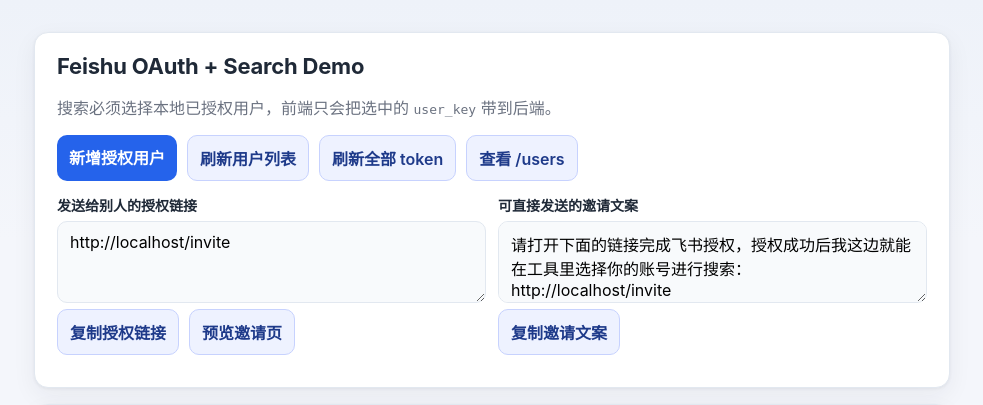
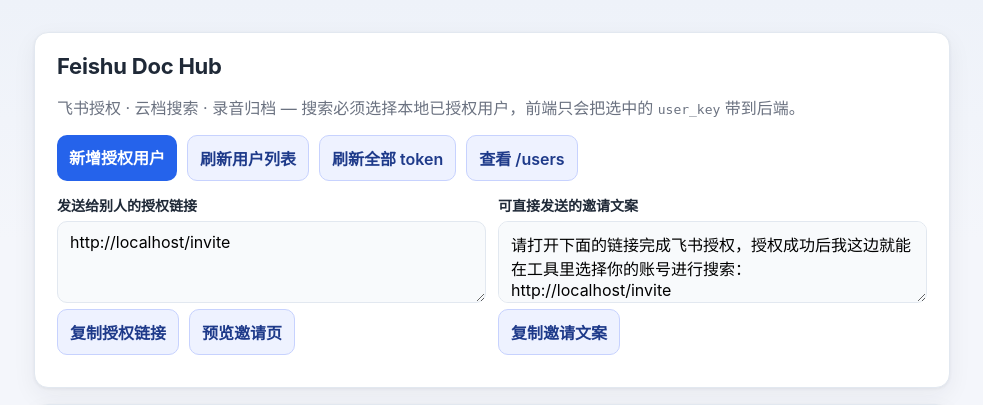
Before and after one commit to fsz1885/feishu_oauth_app, a Flask app: page / in a window 1280 px wide. Shown: the top 405 px of the page, without its empty margins (148-1131 px from the left). Run offline with Flask 3, Linux system fonts and the light colour scheme; the visitor is signed in with stand-in values (Sample User, id 1); data that the repository does not hold is empty; parts of the project's set-up code (start-up, migrations or seed data) failed here and were passed over.

Commit message:
docs: 服务更名为 Feishu Doc Hub
从 Demo 定位升级为已通过上线前压力测试(7/7)的生产服务:
- 页面 title/H1、登录页、README 同步更名
- 副标题: 飞书授权 · 云档搜索 · 录音归档

```diff
--- a/app/templates/front_login.html
+++ b/app/templates/front_login.html
@@ -3,12 +3,12 @@
 <head>
   <meta charset="utf-8" />
   <meta name="viewport" content="width=device-width, initial-scale=1" />
-  <title>登录</title>
+  <title>Feishu Doc Hub · 登录</title>
   <link rel="stylesheet" href="{{ url_for('static', filename='css/style.css') }}" />
 </head>
 <body class="login-body">
   <form class="login-panel" method="post" action="{{ url_for('auth.frontend_login') }}">
-    <h1>工具登录</h1>
+    <h1>Feishu Doc Hub</h1>
     {% if error_text %}<div class="login-error">{{ error_text }}</div>{% endif %}
     <input type="hidden" name="next" value="{{ next_url }}" />
     <label for="username">用户名</label>
--- a/app/templates/index.html
+++ b/app/templates/index.html
@@ -3,15 +3,15 @@
 <head>
   <meta charset="utf-8" />
   <meta name="viewport" content="width=device-width, initial-scale=1" />
-  <title>Feishu OAuth + Search Demo</title>
+  <title>Feishu Doc Hub</title>
   <link rel="stylesheet" href="{{ url_for('static', filename='css/style.css') }}" />
 </head>
 <body>
   <div class="wrap">
       <div class="wrap">
         <div class="card">
-          <h1>Feishu OAuth + Search Demo</h1>
-          <p class="muted">搜索必须选择本地已授权用户，前端只会把选中的 <code>user_key</code> 带到后端。</p>
+          <h1>Feishu Doc Hub</h1>
+          <p class="muted">飞书授权 · 云档搜索 · 录音归档 — 搜索必须选择本地已授权用户，前端只会把选中的 <code>user_key</code> 带到后端。</p>
           <div class="actions">
             <a class="button-link" href="/login">新增授权用户</a>
             <button type="button" class="secondary" id="refreshUsersBtn">刷新用户列表</button>
```
Also changed, not shown: README.md.
